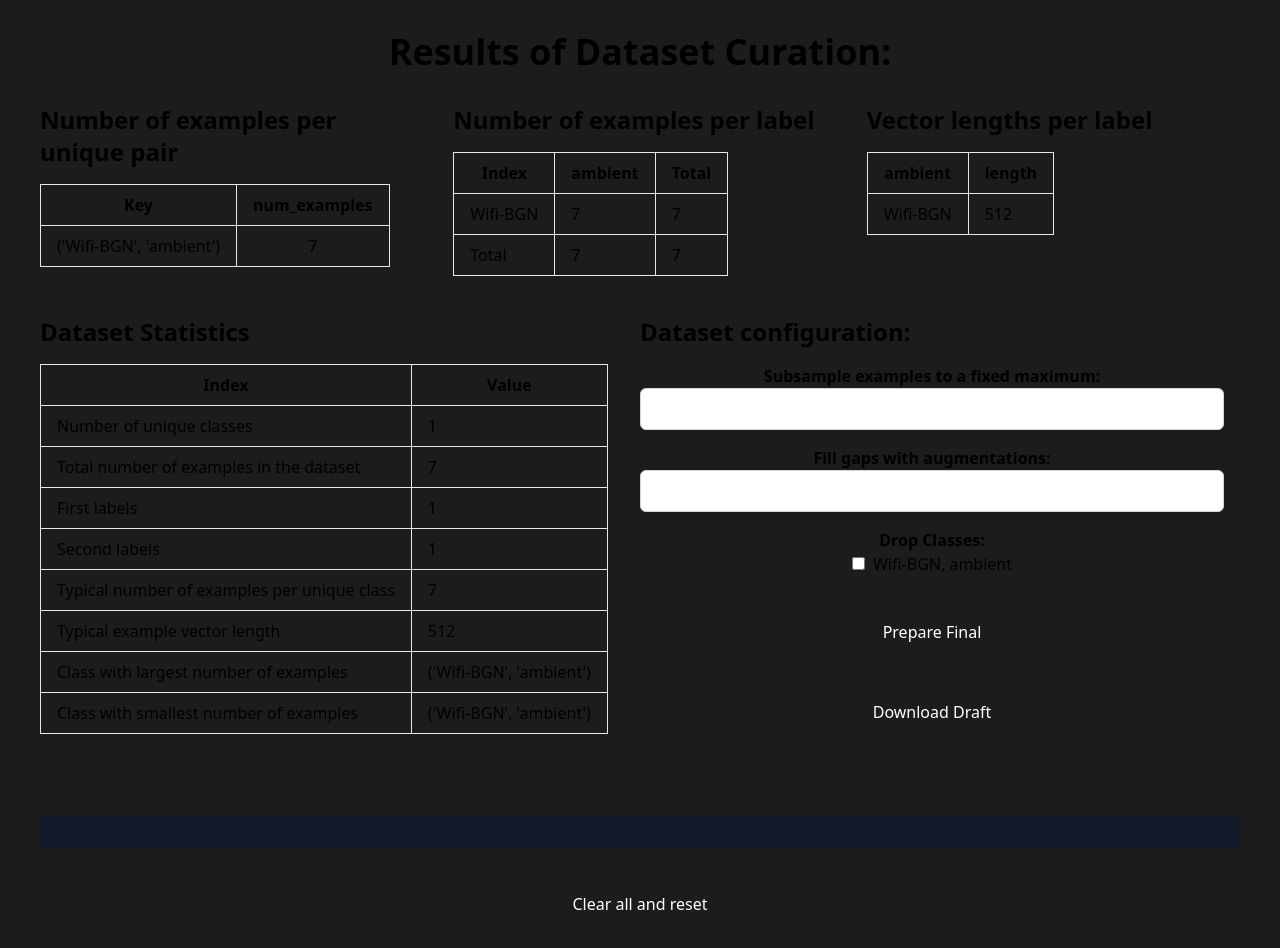
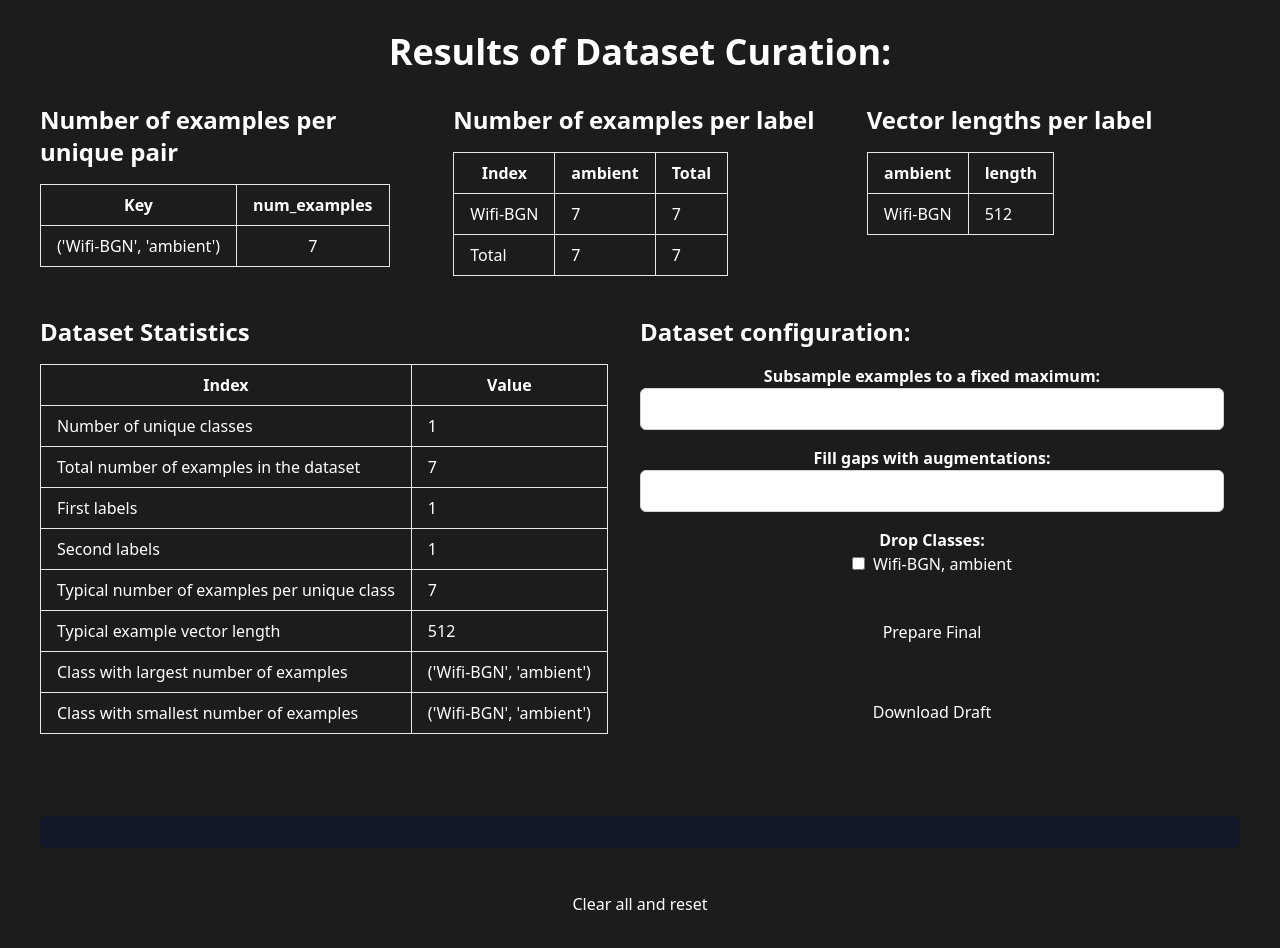
Before and after one commit to Subti/nextjs-web-curator, a Next.js app: page /dataset in a window 1280 px wide. Shown: the top 948 px of the page. Built offline with nearby package versions, Linux system fonts and the light colour scheme.

Commit message:
convert black text to white text for background contrast

```diff
--- a/src/pages/dataset.tsx
+++ b/src/pages/dataset.tsx
@@ -29,9 +29,9 @@ const DatasetPage = () => {
 
   return (
     <div className="container mx-auto px-10 py-8">
-      <h1 className="text-4xl text-center font-bold mb-8">Results of Dataset Curation:</h1>
+      <h1 className="text-4xl text-center font-bold mb-8 text-white">Results of Dataset Curation:</h1>
 
-      <div className="grid grid-cols-1 md:grid-cols-3 gap-10">
+      <div className="grid grid-cols-1 md:grid-cols-3 gap-10 text-white">
 
         <span className="flex-1">
           <h2 className="text-2xl mb-4 font-bold">Number of examples per unique pair</h2>
@@ -103,7 +103,7 @@ const DatasetPage = () => {
       <div className="flex mt-10 mb-20">
 
 
-        <div className="flex-1 mr-4">
+        <div className="flex-1 mr-4 text-white">
           <h2 className="text-2xl mb-4 font-bold">Dataset Statistics</h2>
           <table className="table-auto">
             <tbody>
@@ -150,26 +150,26 @@ const DatasetPage = () => {
         </div>
 
         <div className="flex-1 mr-4">
-          <h2 className="text-2xl mb-4 font-bold">Dataset configuration:</h2>
+          <h2 className="text-2xl mb-4 font-bold text-white">Dataset configuration:</h2>
           <form onSubmit={handleSubmit} className="flex flex-col items-center justify-center">
-            <label htmlFor="homogenize" className="font-bold">Subsample examples to a fixed maximum:</label>
+            <label htmlFor="homogenize" className="font-bold text-white">Subsample examples to a fixed maximum:</label>
             <input
               type="text"
               id="homogenize"
               name="homogenize"
               className="border border-gray-300 rounded-md p-2 w-full mb-4"
             />
-            <label htmlFor="augment" className="font-bold">Fill gaps with augmentations:</label>
+            <label htmlFor="augment" className="font-bold text-white">Fill gaps with augmentations:</label>
             <input
               type="text"
               id="augment"
               name="augment"
               className="border border-gray-300 rounded-md p-2 w-full mb-4"
             />
-            <label className="font-bold">Drop Classes:</label>
+            <label className="font-bold text-white">Drop Classes:</label>
             {/* Checkboxes for dropping classes */}
             <div>
-              <label htmlFor="drop_wifi_ambient" className="cursor-pointer hover:text-blue-600 transition duration-300">
+              <label htmlFor="drop_wifi_ambient" className="text-white cursor-pointer hover:text-blue-100 transition duration-300">
                 <input type="checkbox" id="drop_wifi_ambient" name="drop_classes" value="wifi_ambient" className="mr-2" />
                 Wifi-BGN, ambient
               </label>
```
